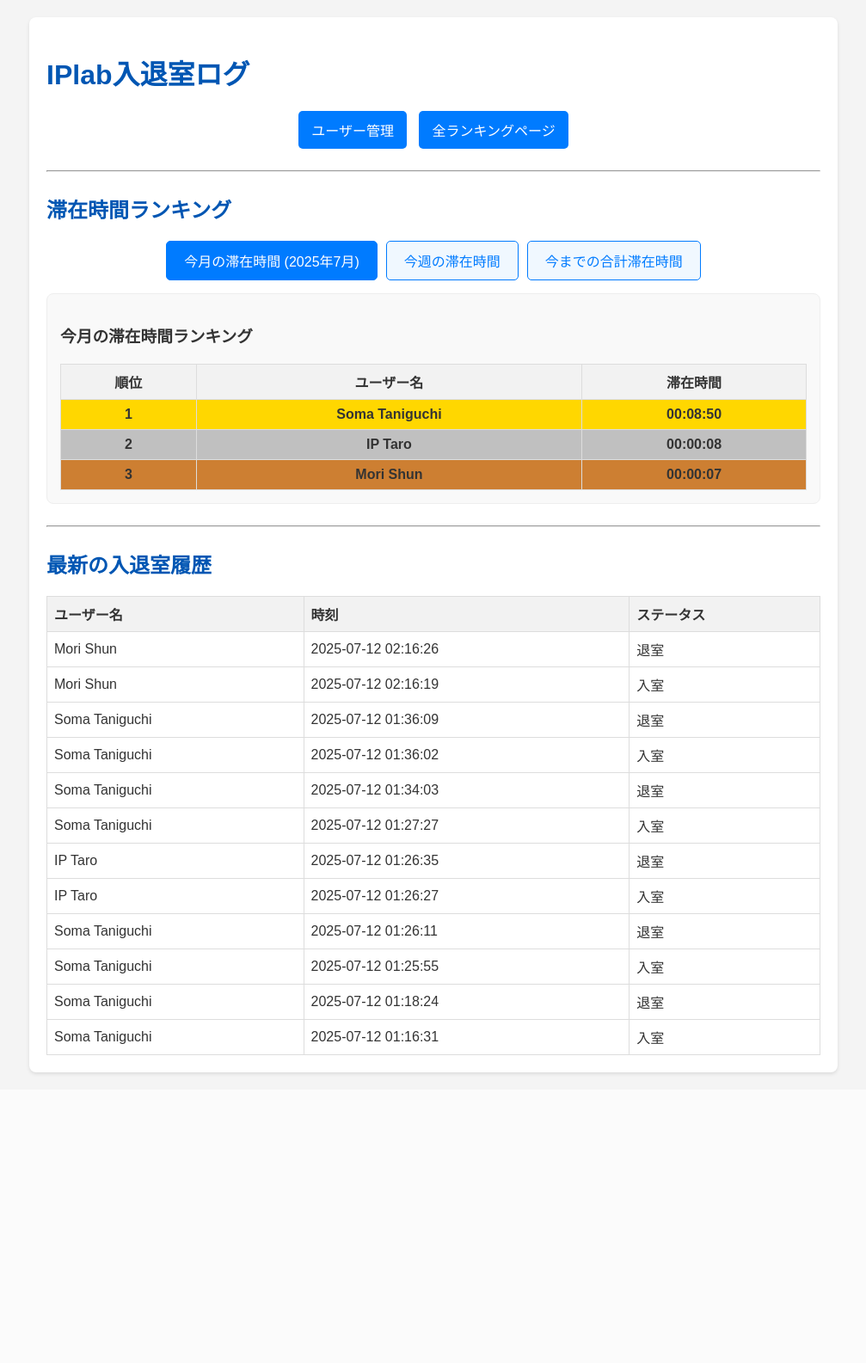
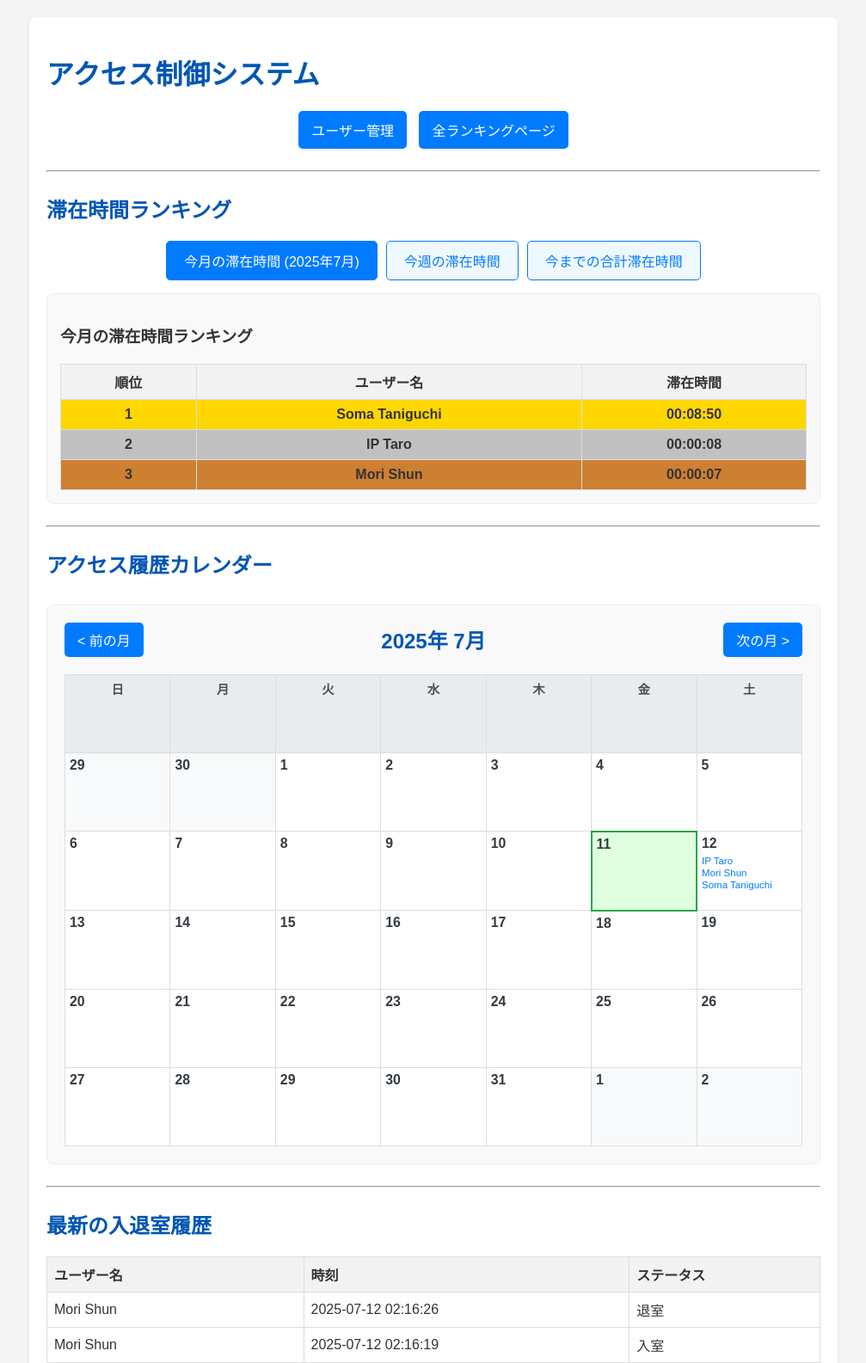
Before and after one commit to sumdayo/RaspberryPi-AccessControl, a Flask app: page / in a window 1280 px wide. Shown: the top 1585 px of the page at 86% size, without its empty margins (136-1143 px from the left). Before the commit the page ends 1251 px from the top, so only its background shows below. Run offline with Flask 3, Linux system fonts and the light colour scheme.

Commit message:
Add calendar-display func

```diff
--- a/app.py
+++ b/app.py
@@ -8,12 +8,13 @@ import math
 
 from flask import Flask, render_template, request, redirect, url_for, flash
 from flask_sqlalchemy import SQLAlchemy
-from datetime import datetime, timedelta
-from collections import defaultdict
+from datetime import datetime, timedelta, date # dateを追加
+from collections import defaultdict # defaultdictを追加
 
 from smartcard.System import readers
 from smartcard.util import toHexString
 import threading
+import calendar # カレンダー生成のために追加
 
 
 # --- Flaskアプリケーションの設定 ---
@@ -24,7 +25,7 @@ app.config['SECRET_KEY'] = 'your_super_secret_key_here' # 本番環境ではよ
 
 # --- 削除操作用のパスワード設定 ---
 # !!! 重要: 本番環境ではこのパスワードを環境変数などから読み込むべきです !!!
-DELETE_PASSWORD = "souma332024" # ここを実際のパスワードに設定してください
+DELETE_PASSWORD = "your_secure_delete_password" # ここを実際のパスワードに設定してください
 
 
 db = SQLAlchemy(app)
@@ -311,6 +312,41 @@ def calculate_total_stay_time():
     logs = AccessLog.query.order_by(AccessLog.user_id, AccessLog.timestamp).all()
     return _calculate_stay_time_for_logs(logs)
 
+# --- カレンダー表示用のアクセスサマリー取得関数 ---
+def get_monthly_access_summary(year, month):
+    start_date = datetime(year, month, 1).date()
+    if month == 12:
+        end_date = datetime(year + 1, 1, 1).date()
+    else:
+        end_date = datetime(year, month + 1, 1).date()
+
+    # 該当月の全てのログを取得
+    logs = AccessLog.query.filter(
+        AccessLog.timestamp >= start_date,
+        AccessLog.timestamp < end_date
+    ).order_by(AccessLog.timestamp).all()
+
+    access_summary = defaultdict(set) # 日付ごとにアクセスしたユーザー名を格納
+    user_names_cache = {} # ユーザー名をキャッシュ
+
+    with app.app_context():
+        for log in logs:
+            log_date = log.timestamp.date()
+            if log_date >= start_date and log_date < end_date:
+                if log.user_id not in user_names_cache:
+                    user_obj = User.query.get(log.user_id)
+                    if user_obj:
+                        user_names_cache[log.user_id] = user_obj.name
+                    else:
+                        user_names_cache[log.user_id] = f"不明なユーザー (ID:{log.user_id})"
+                access_summary[log_date].add(user_names_cache[log.user_id])
+
+    # setをlistに変換してソート
+    for date_key in access_summary:
+        access_summary[date_key] = sorted(list(access_summary[date_key]))
+
+    return access_summary
+
 
 # --- Webアプリケーションのルート定義 ---
 
@@ -318,9 +354,20 @@ def calculate_total_stay_time():
 def index():
     access_logs = AccessLog.query.order_by(AccessLog.timestamp.desc()).limit(20).all() # 最新20件
 
-    # 今月のランキング
+    # カレンダー表示用の年と月を取得
     current_year = datetime.now().year
     current_month = datetime.now().month
+
+    # クエリパラメータから年と月を取得（カレンダーナビゲーション用）
+    calendar_year = request.args.get('calendar_year', type=int, default=current_year)
+    calendar_month = request.args.get('calendar_month', type=int, default=current_month)
+
+    # カレンダーデータ
+    cal = calendar.Calendar(firstweekday=calendar.SUNDAY) # 日曜日始まり
+    month_calendar = cal.monthdatescalendar(calendar_year, calendar_month)
+    access_summary = get_monthly_access_summary(calendar_year, calendar_month)
+
+    # 今月のランキング
     monthly_ranking = calculate_monthly_stay_time(current_year, current_month)
 
     # 今週のランキング
@@ -334,8 +381,14 @@ def index():
                            monthly_ranking=monthly_ranking,
                            weekly_ranking=weekly_ranking,
                            total_ranking=total_ranking,
-                           current_year=current_year,
-                           current_month=current_month)
+                           current_year=current_year, # 今月のランキング表示用
+                           current_month=current_month, # 今月のランキング表示用
+                           calendar_year=calendar_year, # カレンダー表示用
+                           calendar_month=calendar_month, # カレンダー表示用
+                           month_calendar=month_calendar, # カレンダーデータ
+                           access_summary=access_summary, # 日ごとのアクセスサマリー
+                           datetime=datetime # テンプレートでdatetimeオブジェクトを使用するため
+                           )
 
 @app.route('/users', methods=['GET', 'POST'])
 def manage_users():
@@ -377,9 +430,6 @@ def manage_users():
                 flash('エラー: パスワードが間違っています。', 'danger')
         return redirect(url_for('manage_users'))
 
-    users = User.query.all()
-    return render_template('users.html', users=users)
-
 @app.route('/users/edit/<int:user_id>', methods=['GET', 'POST'])
 def edit_user(user_id):
     with app.app_context():
@@ -413,7 +463,7 @@ def clear_user_logs(user_id):
         with app.app_context():
             user = User.query.get(user_id)
             if user:
-                num_deleted = AccessLog.query.filter_by(user_id=user_id).delete()
+                num_deleted = AccessLog.query.filter_by(user_id=user.id).delete()
                 db.session.commit()
                 flash(f'ユーザー "{user.name}" の入退室ログ {num_deleted} 件を削除しました。', 'success')
                 send_discord_notification(user.name, 'ログ削除', success=True, details={'deleted_count': num_deleted})
@@ -425,11 +475,6 @@ def clear_user_logs(user_id):
 
 @app.route('/ranking')
 def show_ranking():
-    # このルートは、index.htmlにランキング表示を統合するため、
-    # 今後は主に月選択による過去のランキング表示などに利用されるか、
-    # あるいは廃止される可能性があります。
-    # 現在はindexにランキング表示を統合しているため、ランキングページ自体は
-    # 以前のまま残しておきますが、必要に応じて調整してください。
     current_year = datetime.now().year
     current_month = datetime.now().month
 
--- a/templates/index.html
+++ b/templates/index.html
@@ -3,7 +3,7 @@
 <head>
     <meta charset="UTF-8">
     <meta name="viewport" content="width=device-width, initial-scale=1.0">
-    <title>IPlab入退室ログ</title>
+    <title>アクセス制御システム</title>
     <style>
         body { font-family: Arial, sans-serif; margin: 20px; background-color: #f4f4f4; color: #333; }
         h1, h2 { color: #0056b3; }
@@ -48,11 +48,94 @@
         .rank-3 { background-color: #cd7f32; font-weight: bold; } /* Bronze */
         .ranking-table th, .ranking-table td { text-align: center; } /* ランキングテーブルのテキストを中央揃え */
         .ranking-table td:first-child { font-weight: bold; } /* 順位の数字を太字に */
+
+        /* カレンダー用スタイル */
+        .calendar-container {
+            margin-top: 30px;
+            padding: 20px;
+            border: 1px solid #eee;
+            border-radius: 8px;
+            background-color: #f9f9f9;
+        }
+        .calendar-header {
+            display: flex;
+            justify-content: space-between;
+            align-items: center;
+            margin-bottom: 15px;
+        }
+        .calendar-header h3 {
+            margin: 0;
+            color: #0056b3;
+            font-size: 1.5em;
+        }
+        .calendar-header .nav-button {
+            background-color: #007bff;
+            color: white;
+            border: none;
+            padding: 8px 15px;
+            border-radius: 5px;
+            cursor: pointer;
+            font-size: 1em;
+        }
+        .calendar-header .nav-button:hover {
+            background-color: #0056b3;
+        }
+        .calendar-table {
+            width: 100%;
+            border-collapse: collapse;
+            table-layout: fixed; /* カレンダーセルの幅を固定 */
+        }
+        .calendar-table th, .calendar-table td {
+            border: 1px solid #ddd;
+            padding: 5px;
+            height: 80px; /* カレンダーセルの高さを固定 */
+            vertical-align: top; /* 内容を上揃え */
+            font-size: 0.9em;
+            overflow: hidden; /* 内容がはみ出す場合隠す */
+            position: relative;
+        }
+        .calendar-table th {
+            background-color: #e9ecef;
+            color: #495057;
+            text-align: center;
+        }
+        .calendar-table td {
+            background-color: #fff;
+        }
+        .calendar-table td.today {
+            background-color: #e0ffe0; /* 今日の日付の背景色 */
+            border: 2px solid #28a745;
+        }
+        .calendar-table td.other-month {
+            background-color: #f8f9fa;
+            color: #adb5bd;
+        }
+        .calendar-day-number {
+            font-weight: bold;
+            font-size: 1.1em;
+            display: block;
+            margin-bottom: 5px;
+            color: #343a40;
+        }
+        .calendar-users {
+            font-size: 0.8em;
+            line-height: 1.2;
+            color: #007bff;
+        }
+        .calendar-users span {
+            display: block; /* ユーザー名を縦に並べる */
+            white-space: nowrap; /* 名前が改行されないように */
+            overflow: hidden; /* はみ出した名前を隠す */
+            text-overflow: ellipsis; /* はみ出した名前を...で表示 */
+        }
+        .calendar-users span:first-child {
+            margin-top: 5px;
+        }
     </style>
 </head>
 <body>
     <div class="container">
-        <h1>IPlab入退室ログ</h1>
+        <h1>アクセス制御システム</h1>
 
         {% with messages = get_flashed_messages(with_categories=true) %}
             {% if messages %}
@@ -160,6 +243,59 @@
 
         <hr style="margin: 25px 0;">
 
+        <h2>アクセス履歴カレンダー</h2>
+        <div class="calendar-container">
+            <div class="calendar-header">
+                <form action="{{ url_for('index') }}" method="GET" style="display:inline-block;">
+                    <input type="hidden" name="calendar_year" value="{{ calendar_year }}">
+                    <input type="hidden" name="calendar_month" value="{{ calendar_month - 1 if calendar_month > 1 else 12 }}">
+                    <button type="submit" class="nav-button">&lt; 前の月</button>
+                </form>
+                <h3>{{ calendar_year }}年 {{ calendar_month }}月</h3>
+                <form action="{{ url_for('index') }}" method="GET" style="display:inline-block;">
+                    <input type="hidden" name="calendar_year" value="{{ calendar_year if calendar_month < 12 else calendar_year + 1 }}">
+                    <input type="hidden" name="calendar_month" value="{{ calendar_month + 1 if calendar_month < 12 else 1 }}">
+                    <button type="submit" class="nav-button">次の月 &gt;</button>
+                </form>
+            </div>
+            <table class="calendar-table">
+                <thead>
+                    <tr>
+                        <th>日</th>
+                        <th>月</th>
+                        <th>火</th>
+                        <th>水</th>
+                        <th>木</th>
+                        <th>金</th>
+                        <th>土</th>
+                    </tr>
+                </thead>
+                <tbody>
+                    {% for week in month_calendar %}
+                        <tr>
+                            {% for day in week %}
+                                <td class="
+                                    {% if day.month != calendar_month %}other-month{% endif %}
+                                    {% if day == datetime.now().date() %}today{% endif %}
+                                ">
+                                    <span class="calendar-day-number">{{ day.day }}</span>
+                                    <div class="calendar-users">
+                                        {% if access_summary[day] %}
+                                            {% for user_name in access_summary[day] %}
+                                                <span>{{ user_name }}</span>
+                                            {% endfor %}
+                                        {% endif %}
+                                    </div>
+                                </td>
+                            {% endfor %}
+                        </tr>
+                    {% endfor %}
+                </tbody>
+            </table>
+        </div>
+
+        <hr style="margin: 25px 0;">
+
         <h2>最新の入退室履歴</h2>
         {% if logs %}
             <table>
```
